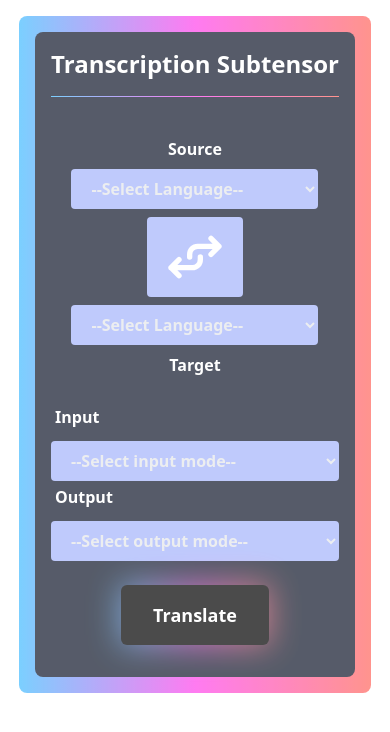
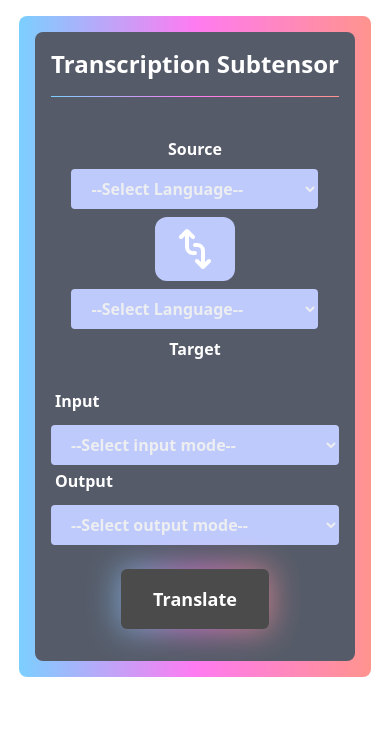
Before and after one commit to syn-ai/translation-inference, a FastAPI app: page / in a window 390 px wide. Shown: the top 732 px of the page. Run offline with FastAPI, Linux system fonts and the light colour scheme; some libraries are stand-ins or nearby versions.

Commit message:
fix(sourceTargetFlipper): Style changes to button, rotating icon on mobile

```diff
--- a/templates/components/sourceTargetFlipper.html
+++ b/templates/components/sourceTargetFlipper.html
@@ -1,6 +1,6 @@
 {% block sourceTargetFlipper %}
-<button id="swapButton" class="bg-indigo-300 hover:bg-indigo-400 dark:bg-indigo-500 text-white font-bold py-2 px-4 rounded">
-  <img src="assets/swap.svg" alt="Swap Button Icon" />
+<button id="swapButton" width="64px" height="64px" class="bg-indigo-300 hover:bg-indigo-400 dark:bg-indigo-500 text-white font-bold py-2 px-4 rounded-xl">
+  <img src="assets/swap.svg" alt="Swap Button Icon" width="48px" height="48px" class="rotate-90 sm:rotate-0" />
 </button>
 <script>
 document.getElementById("swapButton").addEventListener("click", function() {
--- a/templates/main.html
+++ b/templates/main.html
@@ -17,7 +17,7 @@
         {% endblock %}
     </div>
     <div class="flex flex-col">
-        <p class="p-2 text-l text-white text-center font-bold hidden sm:flex">Swap</p>
+        <p class="p-2 text-l text-white text-center font-bold hidden sm:flex">&nbsp;</p>
         {% block sourceTargetFlipper %}
             {% include "components/sourceTargetFlipper.html" %}
         {% endblock %}
```
